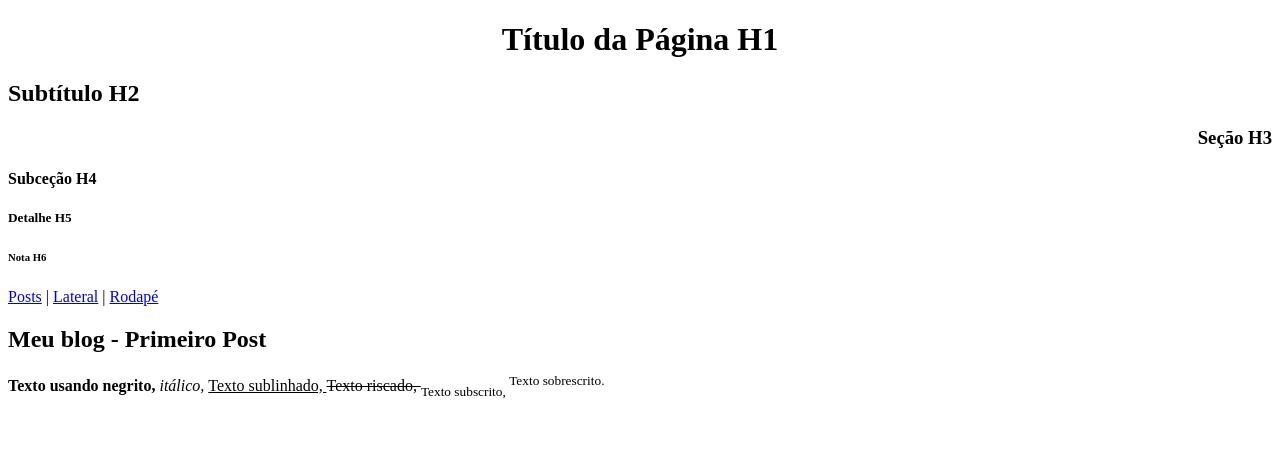
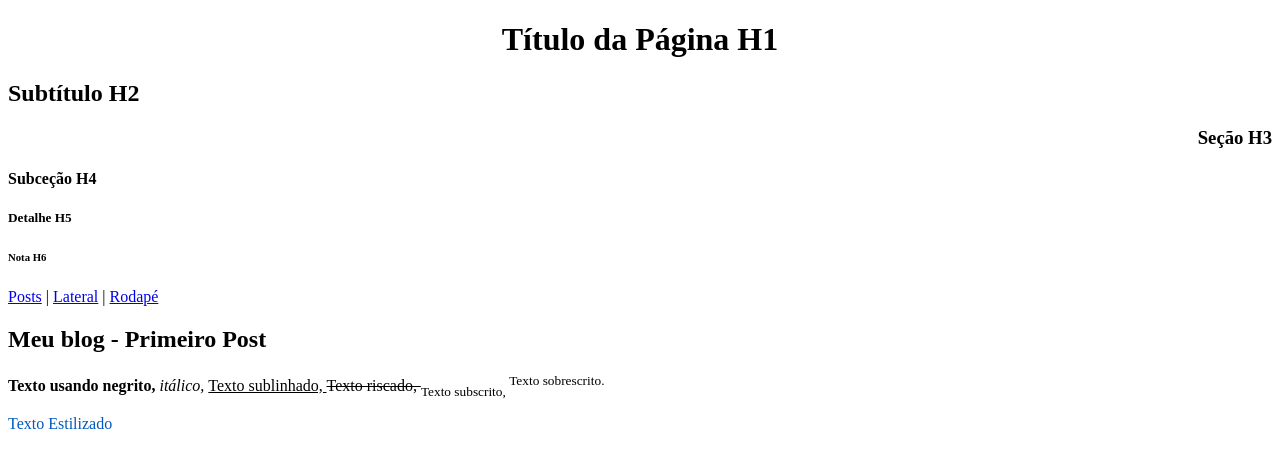
Before and after one commit to MendeszXP/Web-Design, a plain HTML site: page index.html in a window 1280 px wide. Drawn offline with Linux system fonts and the light colour scheme.

Commit message:
Sexta Versão

```diff
--- a/index.html
+++ b/index.html
@@ -31,8 +31,10 @@
         <span style="text-decoration: line-through;"> Texto riscado, </span>
         <sub> Texto subscrito, </sub>
         <sup> Texto sobrescrito. </sup>
-
-    </p>
+</p>
+        <p style="color: #0059be; fronto-size 50px;">
+            Texto Estilizado
+        </p>
         </article>
     </section>
 
```
